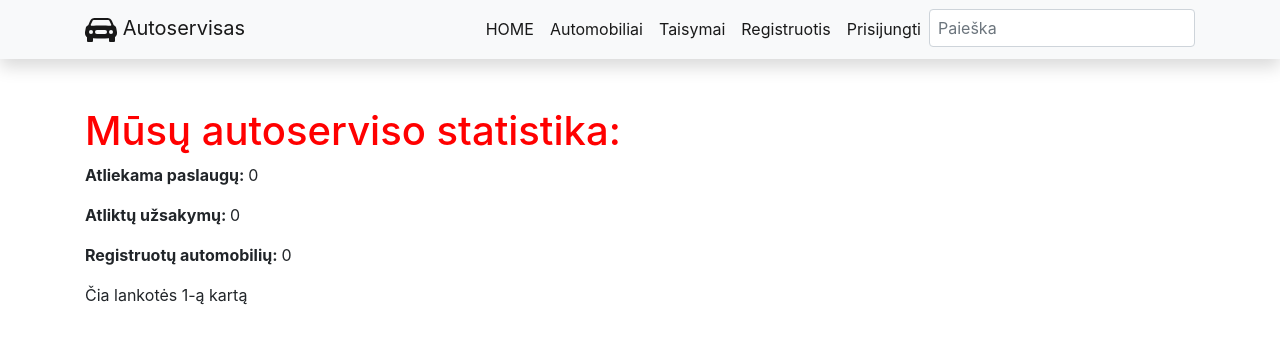
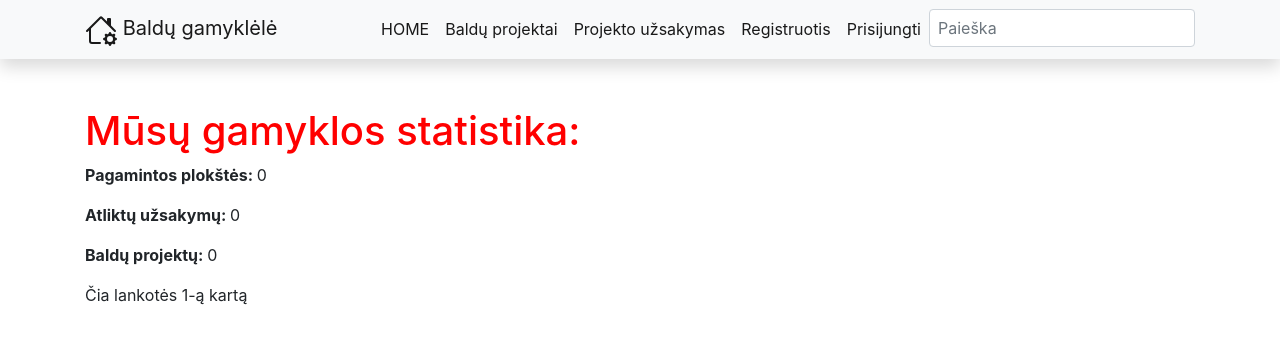
Before and after one commit to Atstovas/Baldai, a Django app: page /baldai/ in a window 1280 px wide. Shown: the top 344 px of the page. Run offline with Django 5.2, Linux system fonts and the light colour scheme; data that the repository does not hold is empty; some libraries are stand-ins or nearby versions.

Commit message:
Pakoreguotas home puslapis. Views.py aprašytos papildomos funkcijos statistikos atvaizdavimui.

```diff
--- a/mysite/baldai/templates/baldai.html
+++ b/mysite/baldai/templates/baldai.html
@@ -1,10 +1,10 @@
 {% extends "base.html" %}
 
-{% block "title" %}Automobiliai{% endblock %}
+{% block "title" %}Baldų katalogas{% endblock %}
 
 {% block "content" %}
 {% load static %}
-<h1>Autoserviso automobiliai:</h1>
+<h1>Autentiški baldų projektai:</h1>
 <div class="row">
     {% for baldas in baldai %}
     <div class="col-md-4 d-flex align-items-stretch">
--- a/mysite/baldai/templates/base.html
+++ b/mysite/baldai/templates/base.html
@@ -18,12 +18,13 @@
 <!-- Navigation -->
 <nav class="navbar navbar-expand-lg navbar-light bg-light static-top mb-5 shadow">
     <div class="container">
-        <a class="navbar-brand" href="#">
-            <svg xmlns="http://www.w3.org/2000/svg" width="32" height="32" fill="currentColor"
-                 class="bi bi-car-front-fill" viewBox="0 0 16 16">
-                <path d="M2.52 3.515A2.5 2.5 0 0 1 4.82 2h6.362c1 0 1.904.596 2.298 1.515l.792 1.848c.075.175.21.319.38.404.5.25.855.715.965 1.262l.335 1.679q.05.242.049.49v.413c0 .814-.39 1.543-1 1.997V13.5a.5.5 0 0 1-.5.5h-2a.5.5 0 0 1-.5-.5v-1.338c-1.292.048-2.745.088-4 .088s-2.708-.04-4-.088V13.5a.5.5 0 0 1-.5.5h-2a.5.5 0 0 1-.5-.5v-1.892c-.61-.454-1-1.183-1-1.997v-.413a2.5 2.5 0 0 1 .049-.49l.335-1.68c.11-.546.465-1.012.964-1.261a.8.8 0 0 0 .381-.404l.792-1.848ZM3 10a1 1 0 1 0 0-2 1 1 0 0 0 0 2m10 0a1 1 0 1 0 0-2 1 1 0 0 0 0 2M6 8a1 1 0 0 0 0 2h4a1 1 0 1 0 0-2zM2.906 5.189a.51.51 0 0 0 .497.731c.91-.073 3.35-.17 4.597-.17s3.688.097 4.597.17a.51.51 0 0 0 .497-.731l-.956-1.913A.5.5 0 0 0 11.691 3H4.309a.5.5 0 0 0-.447.276L2.906 5.19Z"/>
+        <a class="navbar-brand" href="{% url 'baldai' %}">
+            <svg xmlns="http://www.w3.org/2000/svg" width="32" height="32" fill="currentColor" class="bi bi-house-gear"
+                 viewBox="0 0 16 16">
+                <path d="M7.293 1.5a1 1 0 0 1 1.414 0L11 3.793V2.5a.5.5 0 0 1 .5-.5h1a.5.5 0 0 1 .5.5v3.293l2.354 2.353a.5.5 0 0 1-.708.708L8 2.207l-5 5V13.5a.5.5 0 0 0 .5.5h4a.5.5 0 0 1 0 1h-4A1.5 1.5 0 0 1 2 13.5V8.207l-.646.647a.5.5 0 1 1-.708-.708z"/>
+                <path d="M11.886 9.46c.18-.613 1.048-.613 1.229 0l.043.148a.64.64 0 0 0 .921.382l.136-.074c.561-.306 1.175.308.87.869l-.075.136a.64.64 0 0 0 .382.92l.149.045c.612.18.612 1.048 0 1.229l-.15.043a.64.64 0 0 0-.38.921l.074.136c.305.561-.309 1.175-.87.87l-.136-.075a.64.64 0 0 0-.92.382l-.045.149c-.18.612-1.048.612-1.229 0l-.043-.15a.64.64 0 0 0-.921-.38l-.136.074c-.561.305-1.175-.309-.87-.87l.075-.136a.64.64 0 0 0-.382-.92l-.148-.044c-.613-.181-.613-1.049 0-1.23l.148-.043a.64.64 0 0 0 .382-.921l-.074-.136c-.306-.561.308-1.175.869-.87l.136.075a.64.64 0 0 0 .92-.382zM14 12.5a1.5 1.5 0 1 0-3 0 1.5 1.5 0 0 0 3 0"/>
             </svg>
-            Autoservisas</a>
+            Baldų gamyklėlė</a>
         <button class="navbar-toggler" type="button" data-toggle="collapse" data-target="#navbarResponsive"
                 aria-controls="navbarResponsive" aria-expanded="false" aria-label="Toggle navigation">
             <span class="navbar-toggler-icon"></span>
@@ -34,10 +35,10 @@
                     <a class="nav-link active" href="{% url 'index' %}">HOME</a>
                 </li>
                 <li class="nav-item">
-                    <a class="nav-link active" href="{% url 'baldai' %}">Automobiliai</a>
+                    <a class="nav-link active" href="{% url 'baldai' %}">Baldų projektai</a>
                 </li>
                 <li class="nav-item">
-                    <a class="nav-link active" href="{% url 'orders' %}">Taisymai</a>
+                    <a class="nav-link active" href="{% url 'orders' %}">Projekto užsakymas</a>
                 </li>
                 {% if user.is_authenticated %}
                 <li class="nav-item"><a class="nav-link" href="{% url 'profile' %}">
@@ -49,7 +50,7 @@
                     </svg>
                     {{ user.get_username }}</a></li>
                 <li class="nav-item">
-                    <a class="nav-link active" href="{% url 'my_orders' %}">Mano taisymai</a>
+                    <a class="nav-link active" href="{% url 'my_orders' %}">Mano užsakymai</a>
                 </li>
                 <li class="nav-item">
                     <form method="post" action="{% url 'logout' %}">
--- a/mysite/baldai/templates/index.html
+++ b/mysite/baldai/templates/index.html
@@ -1,11 +1,11 @@
 {% extends "base.html" %}
 
-{% block "title" %}HOME{% endblock %}
+{% block "title" %}Pradžia{% endblock %}
 
 {% block "content" %}
-<h1>Mūsų autoserviso statistika:</h1>
-<p><strong>Atliekama paslaugų: </strong>{{ num_services }}</p>
+<h1>Mūsų gamyklos statistika:</h1>
+<p><strong>Pagamintos plokštės: </strong>{{ product_qty_result }}</p>
 <p><strong>Atliktų užsakymų: </strong>{{ num_orders_done }}</p>
-<p><strong>Registruotų automobilių: </strong>{{ num_baldai }}</p>
+<p><strong>Baldų projektų: </strong>{{ num_baldai }}</p>
 <p>Čia lankotės {{ num_visits }}-ą kartą</p>
 {% endblock %}
--- a/mysite/baldai/views.py
+++ b/mysite/baldai/views.py
@@ -12,6 +12,7 @@ from django.contrib.auth import password_validation
 from .forms import OrderCommentForm, UserUpdateForm, ProfileUpdateForm, OrderCreateUpdateForm
 from django.views.generic.edit import FormMixin
 from django.contrib.auth.decorators import login_required
+from django.db.models import Sum
 
 
 # Create your views here.
@@ -19,18 +20,26 @@ def index(request):
     num_services = Service.objects.all().count()
     num_orders_done = Order.objects.filter(status__exact='i').count()
     num_baldai = Baldas.objects.all().count()
-
     num_visits = request.session.get('num_visits', 1)
     request.session['num_visits'] = num_visits + 1
+
+    # Call the function and store the result
+    product_qty_result = multiply_products_with_qty()
 
     result = {
         "num_services": num_services,
         "num_orders_done": num_orders_done,
         "num_baldai": num_baldai,
         "num_visits": num_visits,
+        "product_qty_result": product_qty_result,  # Add the result to the dictionary
     }
     return render(request, template_name="index.html", context=result)
 
+def multiply_products_with_qty():
+    num_products = Product.objects.all().count()
+    total_qty = OrderLine.objects.filter(product__isnull=False).aggregate(Sum('qty'))['qty__sum']
+    result = num_products * total_qty if total_qty else 0
+    return result
 
 def baldai(request):
     baldai = Baldas.objects.all()
```
